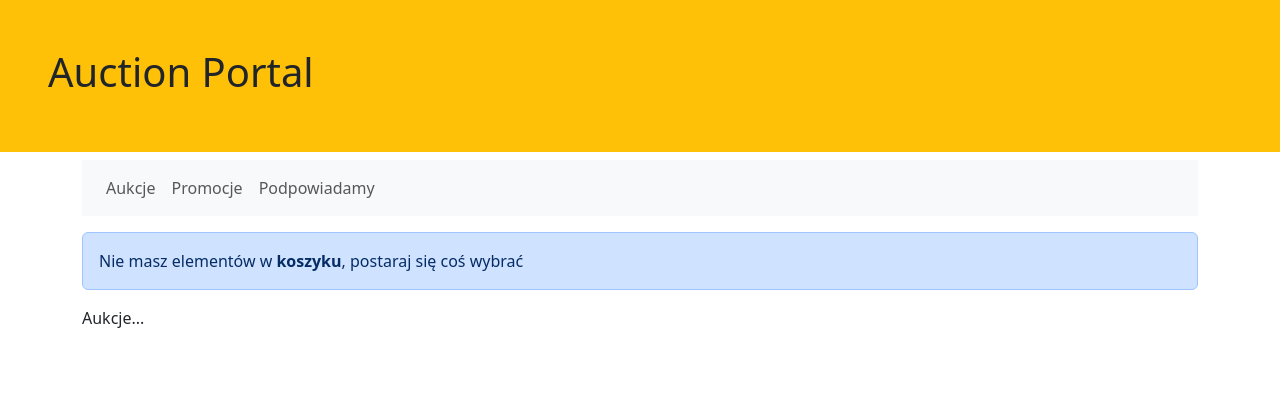
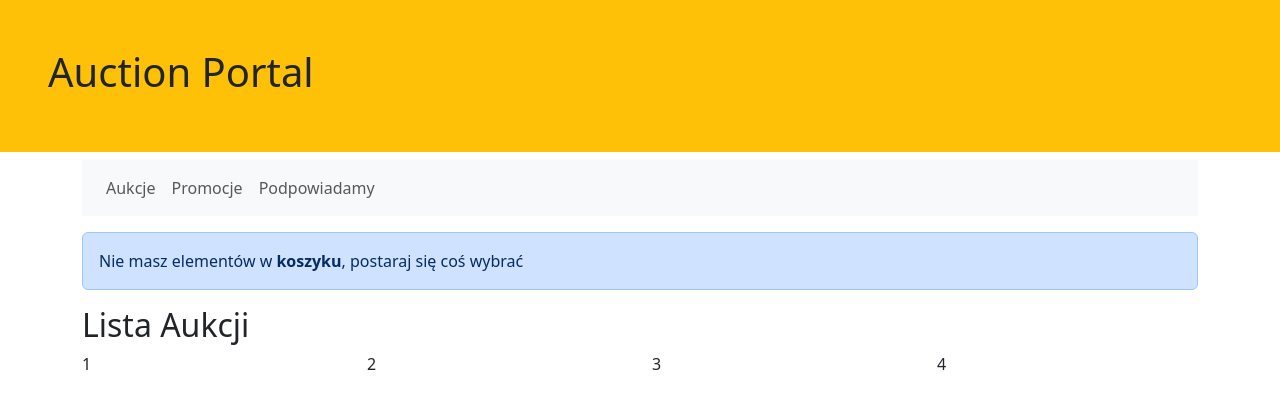
Before and after one commit to michaljabi/20241210-react, a React (Vite) app in the folder auction-portal/: page /auctions in a window 1280 px wide. Shown: the top 408 px of the page. Built offline with nearby package versions, Linux system fonts and the light colour scheme.

Commit message:
task(2.7): Make Page component + feature like division in our project elements.

```diff
--- a/auction-portal/src/App.tsx
+++ b/auction-portal/src/App.tsx
@@ -1,6 +1,6 @@
 import {Header} from "./Header.tsx";
 import {MainMenu} from "./MainMenu.tsx";
-import {ItemsInCart} from "./ItemsInCart.tsx";
+import {ItemsInCart} from "./shared/ItemsInCart.tsx";
 import {Outlet} from "react-router";
 
 function App() {
--- /dev/null
+++ b/auction-portal/src/auction/AuctionsPage.tsx
@@ -0,0 +1,21 @@
+export function AuctionsPage() {
+    return (
+        <>
+            <h2> Lista Aukcji </h2>
+            <div className="row">
+                <div className="col-12 col-sm-6 col-md-4 col-lg-3">
+                    1
+                </div>
+                <div className="col-12 col-sm-6 col-md-4 col-lg-3">
+                    2
+                </div>
+                <div className="col-12 col-sm-6 col-md-4 col-lg-3">
+                    3
+                </div>
+                <div className="col-12 col-sm-6 col-md-4 col-lg-3">
+                    4
+                </div>
+            </div>
+        </>
+    );
+}
--- a/auction-portal/src/router.tsx
+++ b/auction-portal/src/router.tsx
@@ -1,5 +1,6 @@
 import { createBrowserRouter } from 'react-router'
 import App from "./App.tsx";
+import {AuctionsPage} from "./auction/AuctionsPage.tsx";
 
 export const router = createBrowserRouter([
     {
@@ -8,7 +9,7 @@ export const router = createBrowserRouter([
         children: [
             {
                 path: "auctions",
-                element: <div>Aukcje...</div>
+                element: <AuctionsPage />
             }
         ]
     },
```
Also changed, not shown: auction-portal/src/shared/ItemsInCart.tsx (renamed from auction-portal/src/ItemsInCart.tsx), 1 other file (tests, documents, lock files or other folders).
